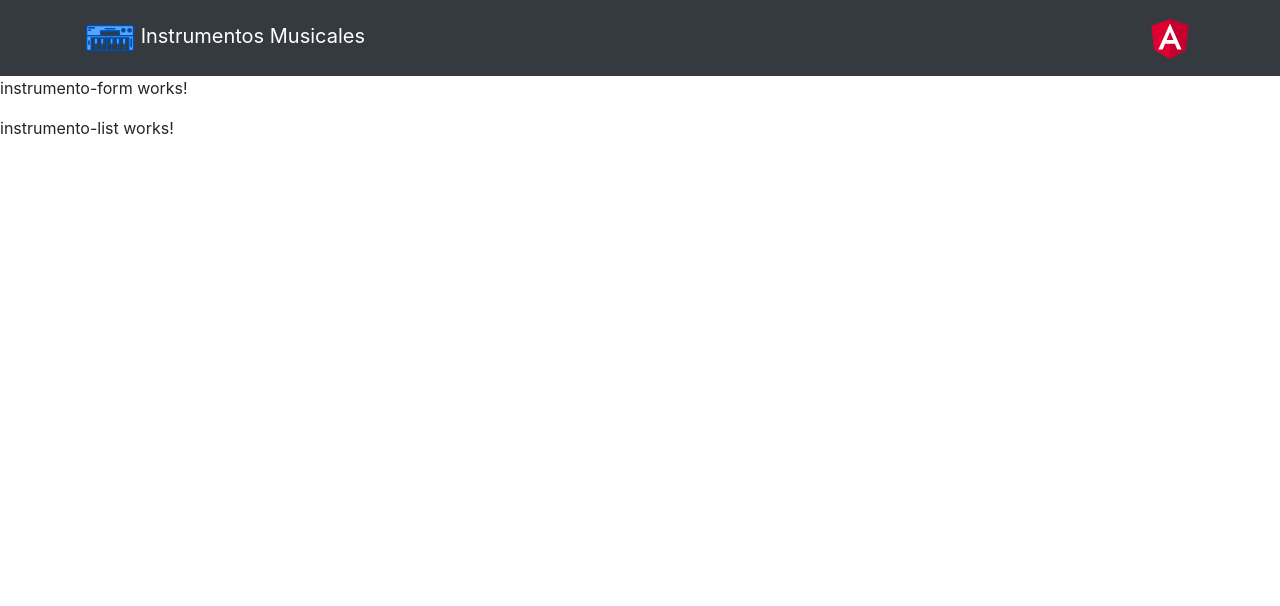
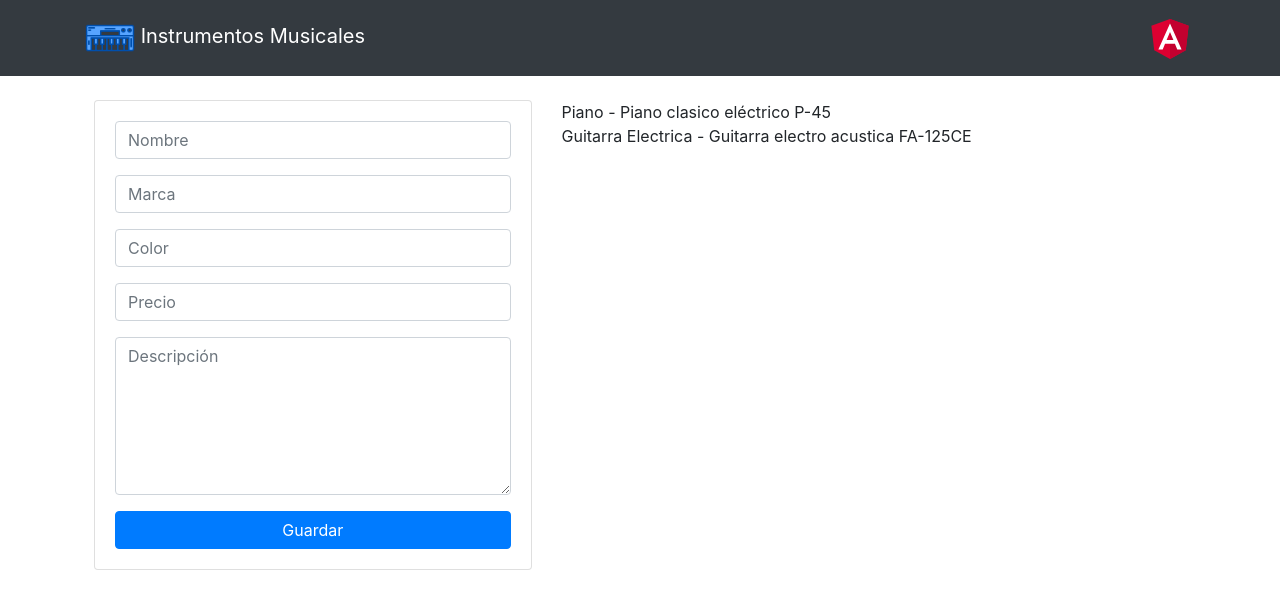
Before and after one commit to LuisOvalle/crudInstrumentosMusicales, an Angular app: page / in a window 1280 px wide. Shown: the top 606 px of the page. Built offline with nearby package versions, Linux system fonts and the light colour scheme.

Commit message:
Create y read simples
Permite crear instrumentos con sus propiedades y se despliegan solo como texto

```diff
--- a/src/app/app.component.html
+++ b/src/app/app.component.html
@@ -1,12 +1,12 @@
-<!-- * * * * * * * * * * * * * * * * * * * * * * * * * * * * * * * -->
-<!-- * * * * * * * * * * * The content below * * * * * * * * * * * -->
-<!-- * * * * * * * * * * is only a placeholder * * * * * * * * * * -->
-<!-- * * * * * * * * * * and can be replaced. * * * * * * * * * * * -->
-<!-- * * * * * * * * * * * * * * * * * * * * * * * * * * * * * * * -->
-<!-- * * * * * * * * * Delete the template below * * * * * * * * * * -->
-<!-- * * * * * * * to get started with your project! * * * * * * * * -->
-<!-- * * * * * * * * * * * * * * * * * * * * * * * * * * * * * * * -->
 <app-navigation></app-navigation>
 
-<app-instrumento-form></app-instrumento-form>
-<app-instrumento-list></app-instrumento-list>
+<div class="container p-4">
+    <div class="row">
+        <div class="col-md-5 text-center">
+            <app-instrumento-form></app-instrumento-form>
+        </div>
+        <div class="col-md-7">
+            <app-instrumento-list></app-instrumento-list>
+        </div>
+    </div>
+</div>
--- a/src/app/app.module.ts
+++ b/src/app/app.module.ts
@@ -7,6 +7,8 @@ import { NavigationComponent } from './components/navigation/navigation.componen
 import { InstrumentoFormComponent } from './components/instrumento-form/instrumento-form.component';
 import { InstrumentoComponent } from './components/instrumento/instrumento.component';
 import { InstrumentoListComponent } from './components/instrumento-list/instrumento-list.component';
+
+import { InstrumentoService } from './services/instrumento.service'
 
 @NgModule({
   declarations: [
@@ -20,7 +22,7 @@ import { InstrumentoListComponent } from './components/instrumento-list/instrume
     BrowserModule,
     AppRoutingModule
   ],
-  providers: [],
+  providers: [InstrumentoService],
   bootstrap: [AppComponent]
 })
 export class AppModule { }
--- a/src/app/components/instrumento-form/instrumento-form.component.html
+++ b/src/app/components/instrumento-form/instrumento-form.component.html
@@ -1 +1,25 @@
-<p>instrumento-form works!</p>
+<div class="card">
+    <div class="card-body">
+        <form (submit)="addInstrumento(nuevoNombre, nuevaMarca, nuevoColor, nuevoPrecio, nuevaDescripcion)">
+            <div class="form-group">
+                <input type="text" class="form-control" placeholder="Nombre" #nuevoNombre>
+            </div>
+            <div class="form-group">
+                    <input type="text" class="form-control" placeholder="Marca" #nuevaMarca>
+            </div>
+            <div class="form-group">
+                    <input type="text" class="form-control" placeholder="Color" #nuevoColor>
+            </div>
+
+            <div class="form-group">
+                    <input type="text" class="form-control" placeholder="Precio" #nuevoPrecio>
+            </div>
+            <div class="form-group">
+                        <textarea id="" cols="30" rows="6" placeholder="Descripción" class="form-control" #nuevaDescripcion></textarea>
+            </div>
+            <button class="btn btn-primary btn-block">
+                Guardar
+            </button>
+        </form>
+    </div>
+</div>
--- a/src/app/components/instrumento-form/instrumento-form.component.ts
+++ b/src/app/components/instrumento-form/instrumento-form.component.ts
@@ -1,4 +1,6 @@
 import { Component, OnInit } from '@angular/core';
+
+import { InstrumentoService} from '../../services/instrumento.service'
 
 @Component({
   selector: 'app-instrumento-form',
@@ -7,9 +9,24 @@ import { Component, OnInit } from '@angular/core';
 })
 export class InstrumentoFormComponent implements OnInit {
 
-  constructor() { }
+  constructor(
+    public instrumentoServicio: InstrumentoService
+  ) { }
 
   ngOnInit() {
   }
 
+  addInstrumento(nuevoNombre: HTMLInputElement, nuevaMarca: HTMLInputElement, nuevoColor: HTMLInputElement,
+  nuevoPrecio: HTMLInputElement, nuevaDescripcion: HTMLInputElement){
+    console.log('Agregando Instrumento: ', nuevoNombre.value, nuevaMarca.value, nuevoColor.value, nuevoPrecio.value, nuevaDescripcion.value)
+    //cancelar la recarga de la pagina, porque es dentro del mismo servidor
+    this.instrumentoServicio.addInstrumento({
+      nombre: nuevoNombre.value,
+      marca: nuevaMarca.value,
+      color: nuevoColor.value,
+      precio: nuevoPrecio.value,
+      descripcion: nuevaDescripcion.value
+    });
+    return false;
+  }
 }
--- a/src/app/components/instrumento-list/instrumento-list.component.html
+++ b/src/app/components/instrumento-list/instrumento-list.component.html
@@ -1 +1,3 @@
-<p>instrumento-list works!</p>
+<div *ngFor="let instrumento of instrumentos">
+    {{ instrumento.nombre}} - {{instrumento.descripcion}}
+</div>
--- a/src/app/components/instrumento-list/instrumento-list.component.ts
+++ b/src/app/components/instrumento-list/instrumento-list.component.ts
@@ -1,4 +1,7 @@
 import { Component, OnInit } from '@angular/core';
+
+import { InstrumentoService } from '../../services/instrumento.service'
+import { Instrumento } from '../../models/Instrumento'
 
 @Component({
   selector: 'app-instrumento-list',
@@ -7,9 +10,14 @@ import { Component, OnInit } from '@angular/core';
 })
 export class InstrumentoListComponent implements OnInit {
 
-  constructor() { }
+  instrumentos: Instrumento[];
+
+  constructor(
+    public instrumentoServicio: InstrumentoService
+  ) { }
 
   ngOnInit() {
+    this.instrumentos = this.instrumentoServicio.getInstrumentos();
   }
 
 }
--- /dev/null
+++ b/src/app/models/Instrumento.ts
@@ -0,0 +1,7 @@
+export interface Instrumento{
+    nombre: string;
+    marca: string;
+    color: string;
+    precio: number;
+    descripcion: string;
+}
--- a/src/app/services/instrumento.service.ts
+++ b/src/app/services/instrumento.service.ts
@@ -1,9 +1,25 @@
 import { Injectable } from '@angular/core';
+
+import { Instrumento } from '../models/Instrumento';
 
 @Injectable({
   providedIn: 'root'
 })
 export class InstrumentoService {
 
-  constructor() { }
+  instrumentos: Instrumento[];
+  constructor() {
+    this.instrumentos =[
+      {nombre: 'Piano', marca: 'Yamaha', color: 'Negro', precio: 10000, descripcion: 'Piano clasico eléctrico P-45'},
+      {nombre: 'Guitarra Electrica', marca: 'Fender', color: 'Azul', precio: 2000, descripcion: 'Guitarra electro acustica  FA-125CE'}
+    ];
+  }
+
+  getInstrumentos(){
+    return this.instrumentos;
+  }
+
+  addInstrumento(pInstrumento){
+    this.instrumentos.push(pInstrumento);
+  }
 }
```
